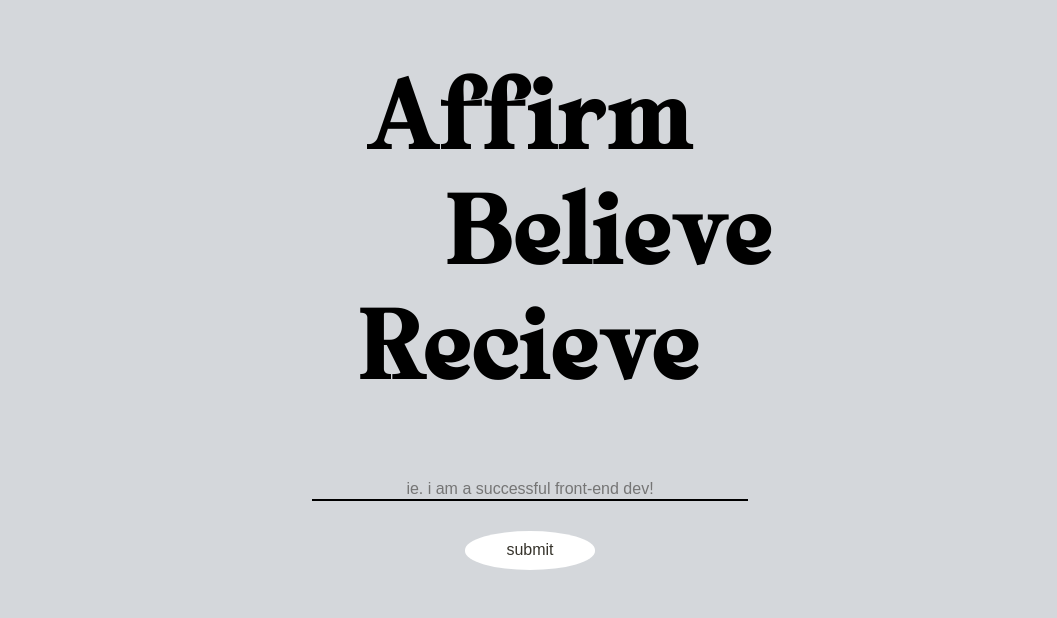
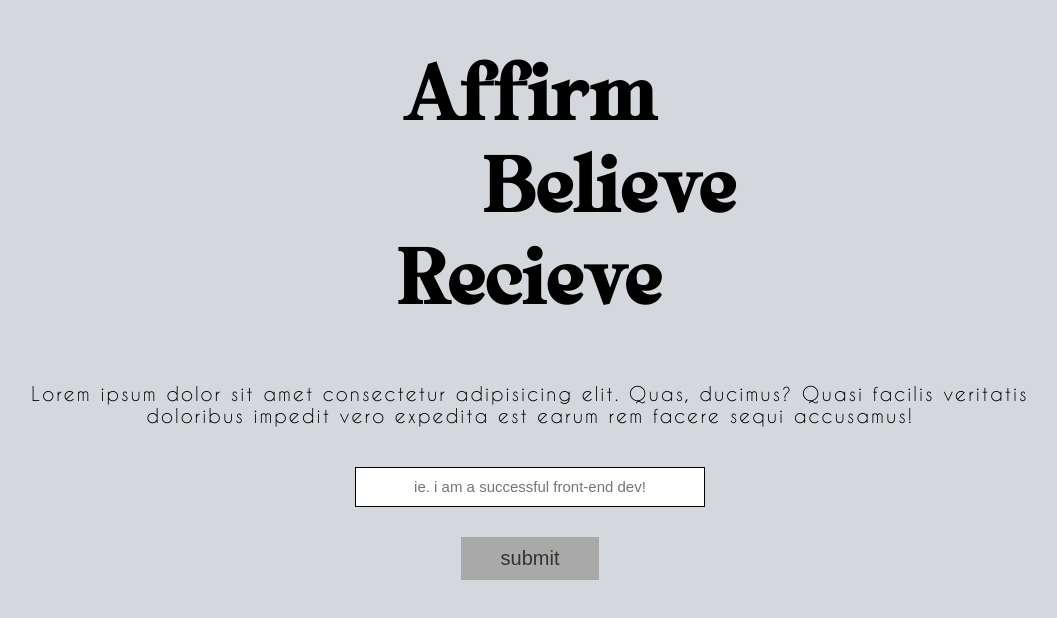
Before and after one commit to morganlloyd/morganLloydProject3, a React (Create React App) app: page / in a window 1280 px wide. Shown: the top 618 px of the page, without its empty margins (110-1167 px from the left). Built offline with nearby package versions, Linux system fonts and the light colour scheme; no server answers; the database is empty.

Commit message:
Installed react switch to use for dark mode option and continued styling, also added maxLenght attribute to the form input

```diff
--- a/package.json
+++ b/package.json
@@ -10,6 +10,7 @@
     "react": "^18.2.0",
     "react-dom": "^18.2.0",
     "react-scripts": "5.0.1",
+    "react-switch": "^7.0.0",
     "web-vitals": "^2.1.4"
   },
   "scripts": {
--- a/src/App.js
+++ b/src/App.js
@@ -8,8 +8,8 @@ function App() {
     <>
     <header className='wrapper'>
 
-      <h1>Affirm <br /> <span className='titleStyles'>Believe</span> <br /> Recieve</h1>
-
+      <h1>Affirm <br/> <span className='titleStyles'>Believe</span> <br/> Recieve</h1>
+      <p>Lorem ipsum dolor sit amet consectetur adipisicing elit. Quas, ducimus? Quasi facilis veritatis doloribus impedit vero expedita est earum rem facere sequi accusamus!</p>
     </header>
 
     <AffirmationWall />
--- a/src/components/Form.js
+++ b/src/components/Form.js
@@ -33,10 +33,10 @@ const Form = () => {
                     enter a affirmation that inspires you below
                 </label> */}
 
-                <input type="text" name="affirmationInput" onChange= {handleChange} value={affirmationInput} placeholder="ie. i am a successful front-end dev!"/>
+                <input type="text" name="affirmationInput" onChange= {handleChange} value={affirmationInput} placeholder="ie. i am a successful front-end dev!" autoComplete="off" maxLength={120}/>
 
 
-                <button disabled={!affirmationInput}>submit</button>
+                <button className="submitBtn" disabled={!affirmationInput}>submit</button>
             </form>
 
         </section>
--- a/src/index.css
+++ b/src/index.css
@@ -17,6 +17,10 @@ DARK GEEN #6F6855
   font-family: "Vanilla Ravi";
   src: url(./fonts/vanilla-ravi\ copy.ttf);
 }
+@font-face {
+  font-family: "Caviar Dreams";
+  src: url(./fonts/CaviarDreams\ copy.ttf);
+}
 
 
 /* BASE STYLES */
@@ -25,6 +29,9 @@ body {
   padding: 0;
   margin: 0;
   background-color: #d4d7db;
+  letter-spacing: 2px;
+  font-family: "Caviar Dreams", Arial;
+  font-size: 20px;
 
 }
 
@@ -38,11 +45,17 @@ body {
 
 header {
   text-align: center;
-  font-size: 50px;
-  font-family: "Vanilla Ravi";
-  letter-spacing: 4px;
   color: black;
   /* text-transform: uppercase; */
+}
+
+header h1 {
+  font-size: 80px;
+  font-family: "Vanilla Ravi";
+}
+
+header p {
+  margin: 40px 0px;
 }
 
 .titleStyles {
@@ -64,24 +77,23 @@ form {
   flex-direction: column;
   align-items: center;
   gap: 30px;
-  width: 40%;
+  width: 100%;
 }
 
 input {
   border: none;
-  border-bottom: 2px solid black;
-  background: transparent;
-  width: 100%;
+  border: 1px solid black;
+  padding: 10px;
+  width: 350px;
   text-align: center;
+  font-size: 15px;
 }
 
-button {
-  border-radius: 50%;
-  padding: 10px;
-  background-color: #fff;
+.submitBtn {
+  background-color: darkgrey;
+  border: none;
+  padding: 10px 40px;
   color: #36332b;
-  border: none;
-  width: 30%;
 
 }
 /* AFFIRMATION WALL */
@@ -104,10 +116,11 @@ ul {
 li {
   background-color: #fff;
   border: 1px solid #6F6855;
-  height: 200px;
-  width: 200px;
+  height: 250px;
+  width: 250px;
   padding: 20px;
   position: relative;
+  word-wrap: break-word;
 }
 
 p {
@@ -117,8 +130,8 @@ p {
 
 .delete {
   position: absolute;
-  right: -15px;
-  top: -5px;
+  right: 0px;
+  top: 0px;
   border: none;
   background: transparent;
   cursor: pointer;
```
Also changed, not shown: src/fonts/CaviarDreams copy.ttf (added), 1 other file (tests, documents, lock files or other folders).
